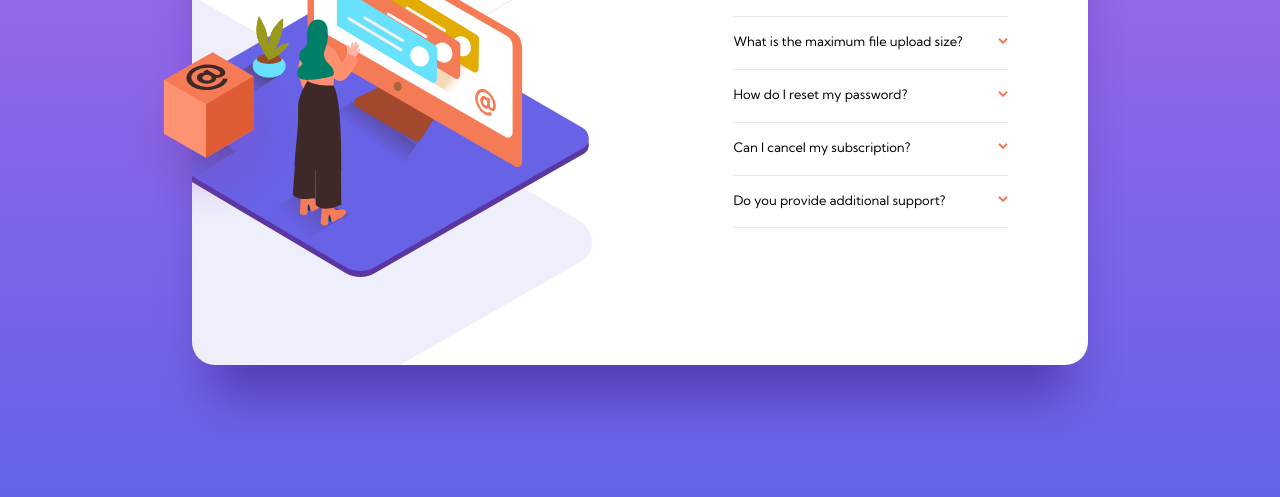
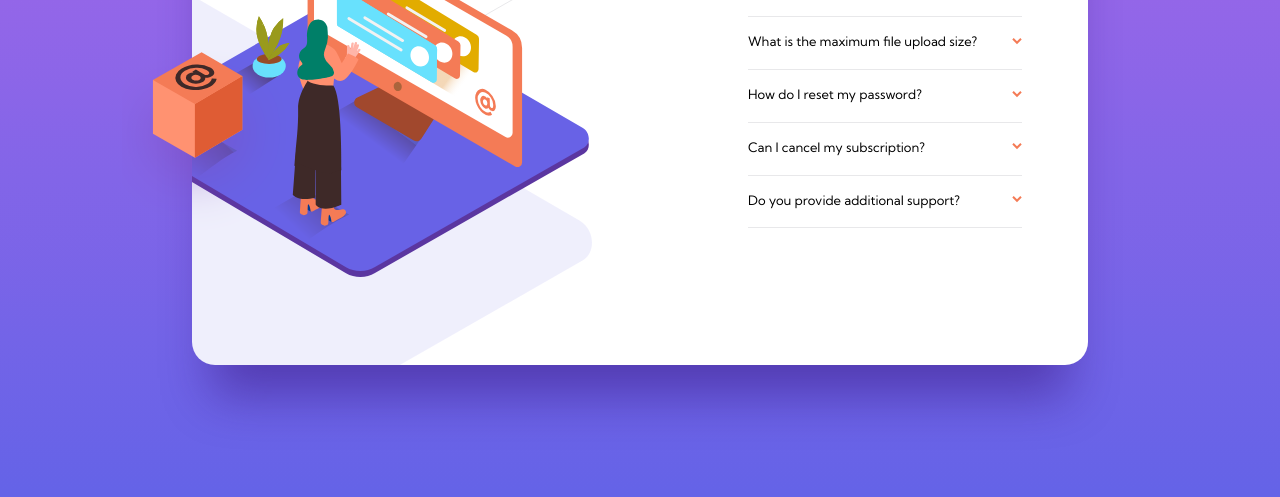
Before and after one commit to Have-Samuel/fAQ-accordion-card, a website: page index.html in a window 1280 px wide. Shown: the part 303-800 px from the top of the page. Drawn offline with Linux system fonts and the light colour scheme.

Commit message:
Styling the desktop version

```diff
--- a/style.css
+++ b/style.css
@@ -110,7 +110,7 @@ h1 {
 @media (min-width: 1200px) {
   .section {
     display: flex;
-    justify-content: space-around;
+    gap: 19rem;
     align-items: center;
     height: 509px;
     max-width: 920px;
@@ -118,14 +118,12 @@ h1 {
     background-image: url('./images/illustration-woman-online-desktop.svg'), url('./images/bg-pattern-desktop.svg');
     background-repeat: no-repeat;
     background-position: left -75px center, left -565px bottom -148px;
-    /* background-size: auto auto; */
   }
 
   .image {
-    position: relative;
     background-image: url('./images/illustration-box-desktop.svg');
     top: 10px;
-    left: -155px;
+    left: -70px;
     background-size: auto;
     background-position: left -20px bottom 38px;
   }
@@ -137,15 +135,13 @@ h1 {
   .container {
     width: 100%;
     max-width: 350px;
-    /* margin-right: 5rem; */
   }
 
-  .question,
-  .answer {
-    max-width: 350px;
+  .question {
+    margin-top: 1rem;
   }
 
-  /* .answer {
+  .answer {
     margin: 0;
-  } */
+  }
 }
```
